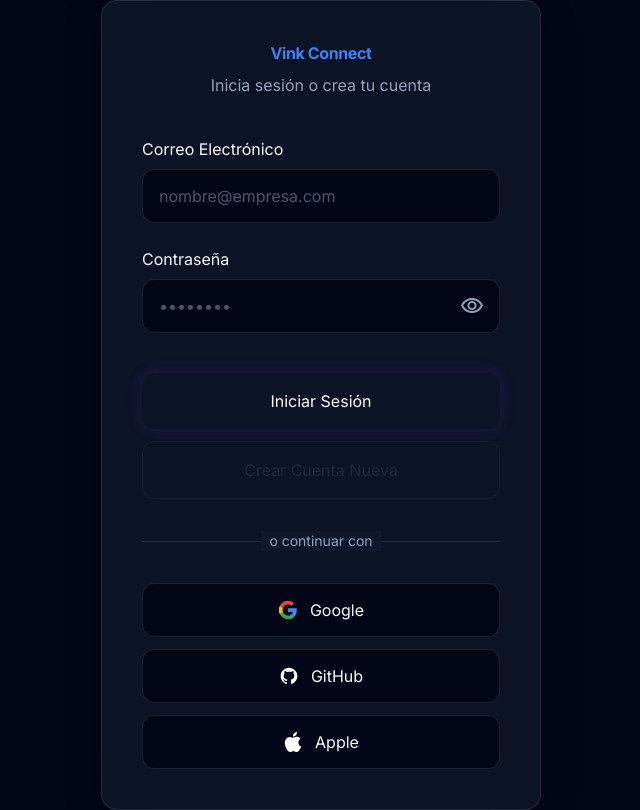
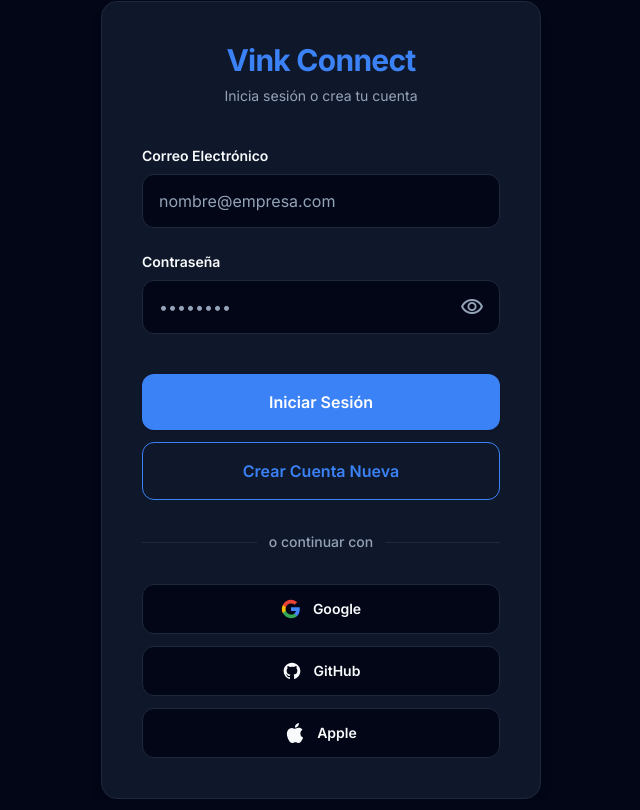
Before and after one commit to contfastenterprise/vink-connect, a Next.js app: page /auth/login in a window 1280 px wide. Shown: the whole page, without its empty margins (319-959 px from the left). Built offline with nearby package versions, Linux system fonts and the light colour scheme.

Commit message:
[AUTO-HEALED] Fix contraste UI: inputs, bordes, botones y colores en modo claro y oscuro

```diff
--- a/src/app/auth/login/page.tsx
+++ b/src/app/auth/login/page.tsx
@@ -4,26 +4,26 @@
 export default function LoginPage() {
 
   return (
-    <div className="min-h-screen flex items-center justify-center bg-background text-on-background px-margin-mobile md:px-margin-desktop relative overflow-hidden">
-      {/* Ambient Glow similar to Dashboard */}
-      <div className="absolute top-1/2 left-1/2 -translate-x-1/2 -translate-y-1/2 w-[80vw] h-[80vw] rounded-full bg-[radial-gradient(circle,rgba(139,92,246,0.05)_0%,rgba(14,19,34,0)_70%)] pointer-events-none -z-10"></div>
+    <div className="min-h-screen flex items-center justify-center bg-background text-foreground px-4 md:px-16 relative overflow-hidden">
+      {/* Ambient Glow */}
+      <div className="absolute top-1/2 left-1/2 -translate-x-1/2 -translate-y-1/2 w-[80vw] h-[80vw] rounded-full bg-[radial-gradient(circle,rgba(18,103,232,0.06)_0%,transparent_70%)] pointer-events-none -z-10"></div>
 
-      <div className="w-full max-w-[440px] p-6 sm:p-10 rounded-2xl bg-surface-container/80 backdrop-blur-xl border border-white/10 shadow-[0_8px_32px_rgba(0,0,0,0.4)] z-10">
+      <div className="w-full max-w-[440px] p-6 sm:p-10 rounded-2xl bg-card border border-border shadow-lg z-10">
 
         <div className="text-center mb-10">
-          <h1 className="font-headline-lg-mobile sm:font-headline-lg text-headline-lg-mobile sm:text-headline-lg text-primary mb-2 font-bold tracking-tight">Vink Connect</h1>
-          <p className="font-body-md text-body-md text-on-surface-variant">Inicia sesión o crea tu cuenta</p>
+          <h1 className="text-3xl font-bold text-primary mb-2 tracking-tight">Vink Connect</h1>
+          <p className="text-sm text-muted-foreground">Inicia sesión o crea tu cuenta</p>
         </div>
 
         <form className="flex flex-col gap-6">
           <div className="flex flex-col gap-2">
-            <label htmlFor="email" className="font-label-md text-label-md text-on-surface">Correo Electrónico</label>
+            <label htmlFor="email" className="text-sm font-semibold text-foreground">Correo Electrónico</label>
             <input
               id="email"
               name="email"
               type="email"
               required
-              className="w-full px-4 py-3.5 rounded-xl bg-surface-container-low border border-white/10 focus:border-primary/50 focus:ring-1 focus:ring-primary/50 focus:outline-none transition duration-150 ease-out font-body-md text-on-surface placeholder:text-on-surface-variant/50"
+              className="w-full px-4 py-3.5 rounded-xl bg-background border border-border focus:border-primary focus:ring-2 focus:ring-primary/20 focus:outline-none transition duration-150 ease-out text-foreground placeholder:text-muted-foreground"
               placeholder="nombre@empresa.com"
             />
           </div>
@@ -33,13 +33,13 @@
           <div className="flex flex-col gap-3 mt-4">
             <button
               formAction={login}
-              className="w-full py-4 rounded-xl bg-inverse-primary text-white font-label-md hover:bg-inverse-primary/90 transition duration-150 ease-out active:scale-[0.97] shadow-[0_0_15px_rgba(109,59,215,0.2)] hover:shadow-[0_0_25px_rgba(109,59,215,0.4)]"
+              className="w-full py-4 rounded-xl bg-primary text-white font-semibold hover:bg-primary/90 transition duration-150 ease-out active:scale-[0.97] shadow-sm"
             >
               Iniciar Sesión
             </button>
             <button
               formAction={signup}
-              className="w-full py-4 rounded-xl border border-secondary/50 text-secondary font-label-md hover:bg-secondary/10 hover:border-secondary transition duration-150 ease-out active:scale-[0.97] bg-transparent"
+              className="w-full py-4 rounded-xl border border-primary text-primary font-semibold hover:bg-primary/5 transition duration-150 ease-out active:scale-[0.97] bg-transparent"
             >
               Crear Cuenta Nueva
             </button>
@@ -48,10 +48,10 @@
 
         <div className="relative my-8">
           <div className="absolute inset-0 flex items-center">
-            <div className="w-full border-t border-white/10"></div>
+            <div className="w-full border-t border-border"></div>
           </div>
           <div className="relative flex justify-center text-sm">
-            <span className="bg-surface-container px-2 font-label-md text-on-surface-variant">o continuar con</span>
+            <span className="bg-card px-3 text-muted-foreground font-medium">o continuar con</span>
           </div>
         </div>
 
@@ -61,7 +61,7 @@
             <input type="hidden" name="provider" value="google" />
             <button
               type="submit"
-              className="flex items-center justify-center gap-3 w-full py-3.5 rounded-xl border border-white/10 bg-surface-container-low hover:bg-surface-container transition duration-150 ease-out active:scale-[0.97]"
+              className="flex items-center justify-center gap-3 w-full py-3.5 rounded-xl border border-border bg-background hover:bg-muted transition duration-150 ease-out active:scale-[0.97]"
             >
               <svg viewBox="0 0 24 24" className="w-5 h-5">
                 <path d="M22.56 12.25c0-.78-.07-1.53-.2-2.25H12v4.26h5.92c-.26 1.37-1.04 2.53-2.21 3.31v2.77h3.57c2.08-1.92 3.28-4.74 3.28-8.09z" fill="#4285F4"/>
@@ -69,7 +69,7 @@
                 <path d="M5.84 14.09c-.22-.66-.35-1.36-.35-2.09s.13-1.43.35-2.09V7.07H2.18C1.43 8.55 1 10.22 1 12s.43 3.45 1.18 4.93l2.85-2.22.81-.62z" fill="#FBBC05"/>
                 <path d="M12 5.38c1.62 0 3.06.56 4.21 1.64l3.15-3.15C17.45 2.09 14.97 1 12 1 7.7 1 3.99 3.47 2.18 7.07l3.66 2.84c.87-2.6 3.3-4.53 6.16-4.53z" fill="#EA4335"/>
               </svg>
-              <span className="font-label-md text-on-surface">Google</span>
+              <span className="text-sm font-semibold text-foreground">Google</span>
             </button>
           </form>
 
@@ -78,12 +78,12 @@
             <input type="hidden" name="provider" value="github" />
             <button
               type="submit"
-              className="flex items-center justify-center gap-3 w-full py-3.5 rounded-xl border border-white/10 bg-surface-container-low hover:bg-surface-container transition duration-150 ease-out active:scale-[0.97]"
+              className="flex items-center justify-center gap-3 w-full py-3.5 rounded-xl border border-border bg-background hover:bg-muted transition duration-150 ease-out active:scale-[0.97]"
             >
-              <svg viewBox="0 0 24 24" fill="currentColor" className="w-5 h-5 text-white">
+              <svg viewBox="0 0 24 24" fill="currentColor" className="w-5 h-5 text-foreground">
                 <path fillRule="evenodd" clipRule="evenodd" d="M12 2C6.477 2 2 6.477 2 12c0 4.42 2.865 8.166 6.839 9.489.5.092.682-.217.682-.482 0-.237-.008-.866-.013-1.7-2.782.603-3.369-1.34-3.369-1.34-.454-1.156-1.11-1.462-1.11-1.462-.908-.62.069-.608.069-.608 1.003.07 1.531 1.03 1.531 1.03.892 1.529 2.341 1.087 2.91.831.092-.646.35-1.086.636-1.336-2.22-.253-4.555-1.11-4.555-4.943 0-1.091.39-1.984 1.029-2.683-.103-.253-.446-1.27.098-2.647 0 0 .84-.269 2.75 1.025A9.578 9.578 0 0112 6.836c.85.004 1.705.114 2.504.336 1.909-1.294 2.747-1.025 2.747-1.025.546 1.379.203 2.394.1 2.647.64.699 1.028 1.592 1.028 2.683 0 3.842-2.339 4.687-4.566 4.935.359.309.678.919.678 1.852 0 1.336-.012 2.415-.012 2.743 0 .267.18.578.688.48C19.138 20.161 22 16.416 22 12c0-5.523-4.477-10-10-10z" />
               </svg>
-              <span className="font-label-md text-on-surface">GitHub</span>
+              <span className="text-sm font-semibold text-foreground">GitHub</span>
             </button>
           </form>
 
@@ -92,12 +92,12 @@
             <input type="hidden" name="provider" value="apple" />
             <button
               type="submit"
-              className="flex items-center justify-center gap-3 w-full py-3.5 rounded-xl border border-white/10 bg-surface-container-low hover:bg-surface-container transition duration-150 ease-out active:scale-[0.97]"
+              className="flex items-center justify-center gap-3 w-full py-3.5 rounded-xl border border-border bg-background hover:bg-muted transition duration-150 ease-out active:scale-[0.97]"
             >
-              <svg viewBox="0 0 24 24" fill="currentColor" className="w-5 h-5 text-white">
+              <svg viewBox="0 0 24 24" fill="currentColor" className="w-5 h-5 text-foreground">
                 <path d="M12.152 6.896c-.948 0-2.415-1.078-3.96-1.04-2.04.027-3.91 1.183-4.961 3.014-2.117 3.675-.546 9.103 1.519 12.09 1.013 1.454 2.208 3.09 3.792 3.039 1.52-.065 2.09-.987 3.935-.987 1.831 0 2.43.987 3.96.948 1.56-.027 2.583-1.52 3.584-2.974 1.155-1.688 1.636-3.324 1.662-3.415-.039-.013-3.182-1.221-3.22-4.857-.026-3.04 2.48-4.494 2.597-4.559-1.429-2.09-3.623-2.324-4.39-2.376-2-.156-3.675 1.09-4.519 1.09zM15.502 3.833c.843-1.012 1.414-2.427 1.258-3.833-1.196.04-2.673.804-3.542 1.816-.78.895-1.453 2.335-1.271 3.713 1.336.104 2.712-.687 3.555-1.696z" />
               </svg>
-              <span className="font-label-md text-on-surface">Apple</span>
+              <span className="text-sm font-semibold text-foreground">Apple</span>
             </button>
           </form>
         </div>
--- a/src/app/auth/login/password-input.tsx
+++ b/src/app/auth/login/password-input.tsx
@@ -7,20 +7,20 @@
 
   return (
     <div className="flex flex-col gap-2">
-      <label htmlFor="password" className="font-label-md text-label-md text-on-surface">Contraseña</label>
+      <label htmlFor="password" className="text-sm font-semibold text-foreground">Contraseña</label>
       <div className="relative">
         <input
           id="password"
           name="password"
           type={showPassword ? 'text' : 'password'}
           required
-          className="w-full pl-4 pr-12 py-3.5 rounded-xl bg-surface-container-low border border-white/10 focus:border-primary/50 focus:ring-1 focus:ring-primary/50 focus:outline-none transition duration-150 ease-out font-body-md text-on-surface placeholder:text-on-surface-variant/50"
+          className="w-full pl-4 pr-12 py-3.5 rounded-xl bg-background border border-border focus:border-primary focus:ring-2 focus:ring-primary/20 focus:outline-none transition duration-150 ease-out text-foreground placeholder:text-muted-foreground"
           placeholder="••••••••"
         />
         <button
           type="button"
           onClick={() => setShowPassword(!showPassword)}
-          className="absolute right-3 top-1/2 -translate-y-1/2 w-8 h-8 flex items-center justify-center text-on-surface-variant hover:text-primary transition-colors rounded-full hover:bg-surface-container-highest/50"
+          className="absolute right-3 top-1/2 -translate-y-1/2 w-8 h-8 flex items-center justify-center text-muted-foreground hover:text-primary transition-colors rounded-full hover:bg-muted"
           aria-label={showPassword ? 'Ocultar contraseña' : 'Mostrar contraseña'}
         >
           <span className="material-symbols-outlined text-[20px]">
--- a/src/app/globals.css
+++ b/src/app/globals.css
@@ -38,7 +38,7 @@
   /* Legacy Material Tokens mapped to Vink Connect */
   --color-surface: var(--card);
   --color-surface-container-lowest: var(--background);
-  --color-surface-container-low: var(--background);
+  --color-surface-container-low: var(--surface-container-low);
   --color-surface-container: var(--surface-container);
   --color-surface-container-high: var(--muted);
   --color-surface-container-highest: var(--surface-highest);
@@ -50,6 +50,9 @@
   --color-on-secondary-container: var(--secondary-foreground);
   --color-secondary-fixed: var(--secondary);
   --color-on-secondary-fixed: var(--secondary-foreground);
+  /* inverse-primary = primary brand color for use on dark or light bg */
+  --color-inverse-primary: var(--primary);
+  --color-on-background: var(--foreground);
 
   --radius-lg: var(--radius);
   --radius-md: calc(var(--radius) - 2px);
@@ -92,6 +95,7 @@
 
     /* Extra Legacy Material mappings */
     --surface-container: #F1F5F9;
+    --surface-container-low: #F8FAFC;
     --surface-highest: #CBD5E1;
     --outline: #94A3B8;
 
@@ -177,3 +181,67 @@
 .dark .ambient-glow {
     background: radial-gradient(circle, rgba(59, 130, 246, 0.08) 0%, rgba(2, 6, 23, 0) 70%);
 }
+
+/* glass-border utility used in public card */
+.glass-border {
+  border: 1px solid var(--border);
+}
+.dark .glass-border {
+  border: 1px solid rgba(255, 255, 255, 0.1);
+}
+
+/*
+ * LIGHT MODE CONTRAST FIXES
+ * Components use `border-white/10` which is invisible on white/light backgrounds.
+ * In light mode we override these to use the proper Vink border token.
+ */
+:root:not(.dark) input,
+:root:not(.dark) textarea,
+:root:not(.dark) select {
+  border-color: var(--border) !important;
+  background-color: #FFFFFF !important;
+  color: var(--foreground) !important;
+}
+:root:not(.dark) input:focus,
+:root:not(.dark) textarea:focus,
+:root:not(.dark) select:focus {
+  border-color: var(--primary) !important;
+  box-shadow: 0 0 0 3px rgba(18, 103, 232, 0.12) !important;
+}
+
+/* Fix nav/bottom-bar in light mode */
+:root:not(.dark) nav {
+  background-color: rgba(255, 255, 255, 0.95) !important;
+  border-color: var(--border) !important;
+  box-shadow: 0 -2px 16px rgba(0, 0, 0, 0.06) !important;
+}
+
+/* Fix header in light mode */
+:root:not(.dark) header {
+  background-color: rgba(255, 255, 255, 0.95) !important;
+  border-color: var(--border) !important;
+  box-shadow: 0 1px 8px rgba(0, 0, 0, 0.06) !important;
+}
+
+/* Fix login card and surface containers in light mode */
+:root:not(.dark) .glass-panel {
+  background-color: #FFFFFF;
+  border: 1px solid var(--border);
+  box-shadow: 0 4px 24px rgba(0, 0, 0, 0.06);
+}
+
+/* hr separators in light mode */
+:root:not(.dark) hr {
+  border-color: var(--border) !important;
+}
+
+/* text-secondary on light bg — ensure it uses the foreground of secondary (Vink Blue) */
+:root:not(.dark) .text-secondary {
+  color: var(--secondary-foreground) !important;
+}
+
+/* bg-secondary-container in light mode → subtle blue background */
+:root:not(.dark) .bg-secondary-container\/10,
+:root:not(.dark) .bg-secondary-container\/20 {
+  background-color: rgba(18, 103, 232, 0.08) !important;
+}
--- a/src/components/dashboard/user-settings.tsx
+++ b/src/components/dashboard/user-settings.tsx
@@ -153,7 +153,7 @@
                   <button
                     type="button"
                     onClick={() => fileInputRef.current?.click()}
-                    className="px-4 py-2 rounded-lg bg-surface-container-high border border-white/10 font-label-md text-sm text-on-surface hover:bg-surface-container-highest/70 transition duration-150 ease-out"
+                    className="px-4 py-2 rounded-lg bg-muted border border-border text-sm text-foreground hover:bg-muted/80 transition duration-150 ease-out"
                   >
                     Cambiar foto
                   </button>
@@ -200,7 +200,7 @@
                 name="full_name"
                 defaultValue={profile?.full_name || ''}
                 placeholder="Tu nombre completo"
-                className="w-full px-4 py-3 rounded-xl bg-surface-container-low border border-white/10 focus:border-primary/50 focus:ring-1 focus:ring-primary/50 focus:outline-none transition duration-150 ease-out font-body-md text-on-surface"
+                className="w-full px-4 py-3 rounded-xl bg-background border border-border focus:border-primary focus:ring-2 focus:ring-primary/20 focus:outline-none transition duration-150 ease-out text-foreground"
               />
             </div>
 
@@ -208,7 +208,7 @@
               <label className="font-label-md text-sm text-on-surface-variant">
                 Correo electrónico
               </label>
-              <div className="flex items-center gap-3 px-4 py-3 rounded-xl bg-surface-container-low border border-white/10 opacity-70 cursor-not-allowed">
+              <div className="flex items-center gap-3 px-4 py-3 rounded-xl bg-muted border border-border opacity-70 cursor-not-allowed">
                 <span className="material-symbols-outlined text-on-surface-variant text-[18px]">
                   mail
                 </span>
```
Also changed, not shown: src/components/dashboard/card-editor.tsx (+14 -14 lines).
